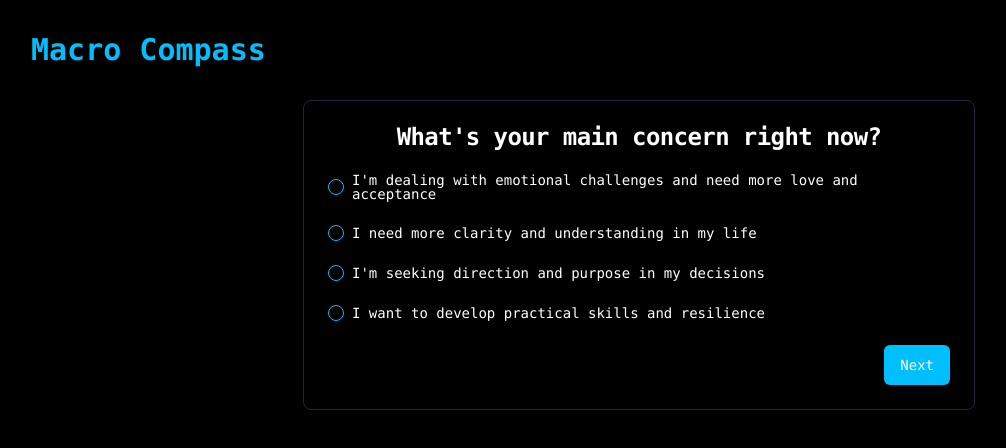
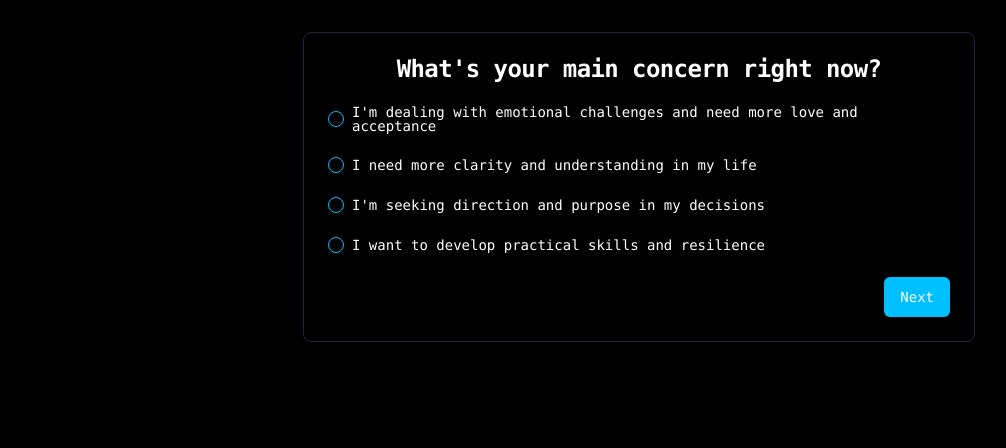
Before and after one commit to cFors4/slider-symphony-dashboard, a React (Vite) app: page / in a window 1280 px wide. Shown: the top 448 px of the page, without its empty margins (1-1007 px from the left). Built offline with nearby package versions, Linux system fonts and the light colour scheme.

Commit message:
Remove Macro Compass title
Deleted the "Macro Compass" title from the main page in src/pages/Index.tsx.
[skip gpt_engineer]

```diff
--- a/src/pages/Index.tsx
+++ b/src/pages/Index.tsx
@@ -66,8 +66,6 @@ const Index = () => {
   return (
     <div className="min-h-screen bg-background p-6 md:p-8">
       <div className="max-w-7xl mx-auto">
-        <h1 className="text-2xl md:text-3xl font-bold mb-8 text-primary">Macro Compass</h1>
-
         {showQuestionnaire ? (
           <LawQuestionnaire onComplete={handleQuestionnaireComplete} />
         ) : (
```
